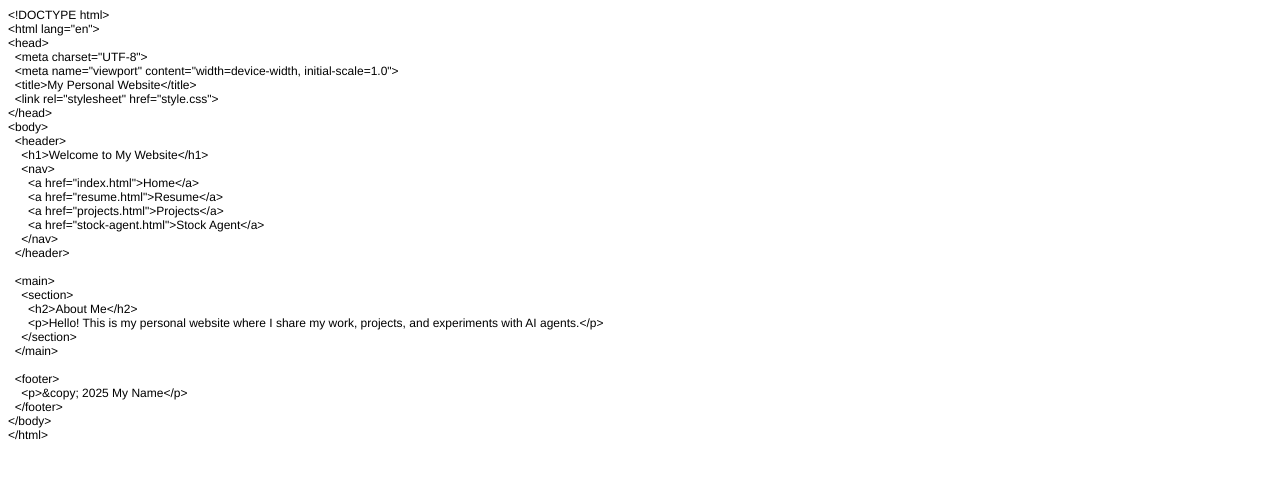
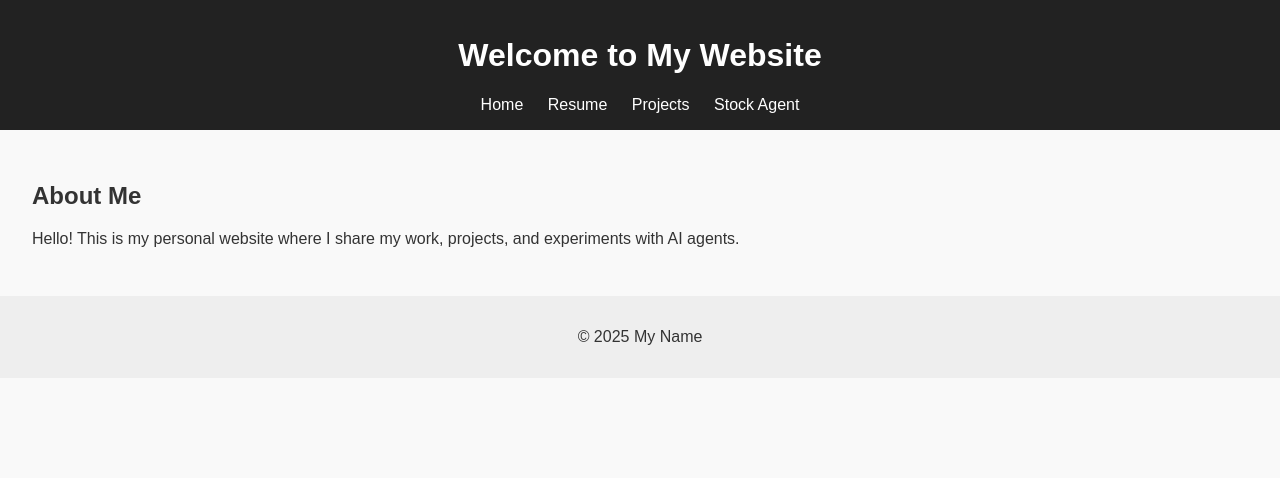
Before and after one commit to irisb54/personal-website, a plain HTML site: page index.html in a window 1280 px wide. Drawn offline with Linux system fonts and the light colour scheme.

Commit message:
Change index.html

```diff
--- a/index.html
+++ b/index.html
@@ -1,47 +1,31 @@
-<!DOCTYPE html PUBLIC "-//W3C//DTD HTML 4.01//EN" "http://www.w3.org/TR/html4/strict.dtd">
-<html>
+<!DOCTYPE html>
+<html lang="en">
 <head>
-  <meta http-equiv="Content-Type" content="text/html; charset=utf-8">
-  <meta http-equiv="Content-Style-Type" content="text/css">
-  <title></title>
-  <meta name="Generator" content="Cocoa HTML Writer">
-  <meta name="CocoaVersion" content="2487.6">
-  <style type="text/css">
-    p.p1 {margin: 0.0px 0.0px 0.0px 0.0px; font: 12.0px Helvetica}
-    p.p2 {margin: 0.0px 0.0px 0.0px 0.0px; font: 12.0px Helvetica; min-height: 14.0px}
-  </style>
+  <meta charset="UTF-8">
+  <meta name="viewport" content="width=device-width, initial-scale=1.0">
+  <title>My Personal Website</title>
+  <link rel="stylesheet" href="style.css">
 </head>
 <body>
-<p class="p1">&lt;!DOCTYPE html&gt;</p>
-<p class="p1">&lt;html lang="en"&gt;</p>
-<p class="p1">&lt;head&gt;</p>
-<p class="p1"><span class="Apple-converted-space">  </span>&lt;meta charset="UTF-8"&gt;</p>
-<p class="p1"><span class="Apple-converted-space">  </span>&lt;meta name="viewport" content="width=device-width, initial-scale=1.0"&gt;</p>
-<p class="p1"><span class="Apple-converted-space">  </span>&lt;title&gt;My Personal Website&lt;/title&gt;</p>
-<p class="p1"><span class="Apple-converted-space">  </span>&lt;link rel="stylesheet" href="style.css"&gt;</p>
-<p class="p1">&lt;/head&gt;</p>
-<p class="p1">&lt;body&gt;</p>
-<p class="p1"><span class="Apple-converted-space">  </span>&lt;header&gt;</p>
-<p class="p1"><span class="Apple-converted-space">    </span>&lt;h1&gt;Welcome to My Website&lt;/h1&gt;</p>
-<p class="p1"><span class="Apple-converted-space">    </span>&lt;nav&gt;</p>
-<p class="p1"><span class="Apple-converted-space">      </span>&lt;a href="index.html"&gt;Home&lt;/a&gt;</p>
-<p class="p1"><span class="Apple-converted-space">      </span>&lt;a href="resume.html"&gt;Resume&lt;/a&gt;</p>
-<p class="p1"><span class="Apple-converted-space">      </span>&lt;a href="projects.html"&gt;Projects&lt;/a&gt;</p>
-<p class="p1"><span class="Apple-converted-space">      </span>&lt;a href="stock-agent.html"&gt;Stock Agent&lt;/a&gt;</p>
-<p class="p1"><span class="Apple-converted-space">    </span>&lt;/nav&gt;</p>
-<p class="p1"><span class="Apple-converted-space">  </span>&lt;/header&gt;</p>
-<p class="p2"><br></p>
-<p class="p1"><span class="Apple-converted-space">  </span>&lt;main&gt;</p>
-<p class="p1"><span class="Apple-converted-space">    </span>&lt;section&gt;</p>
-<p class="p1"><span class="Apple-converted-space">      </span>&lt;h2&gt;About Me&lt;/h2&gt;</p>
-<p class="p1"><span class="Apple-converted-space">      </span>&lt;p&gt;Hello! This is my personal website where I share my work, projects, and experiments with AI agents.&lt;/p&gt;</p>
-<p class="p1"><span class="Apple-converted-space">    </span>&lt;/section&gt;</p>
-<p class="p1"><span class="Apple-converted-space">  </span>&lt;/main&gt;</p>
-<p class="p2"><br></p>
-<p class="p1"><span class="Apple-converted-space">  </span>&lt;footer&gt;</p>
-<p class="p1"><span class="Apple-converted-space">    </span>&lt;p&gt;&amp;copy; 2025 My Name&lt;/p&gt;</p>
-<p class="p1"><span class="Apple-converted-space">  </span>&lt;/footer&gt;</p>
-<p class="p1">&lt;/body&gt;</p>
-<p class="p1">&lt;/html&gt;</p>
+  <header>
+    <h1>Welcome to My Website</h1>
+    <nav>
+      <a href="index.html">Home</a>
+      <a href="resume.html">Resume</a>
+      <a href="projects.html">Projects</a>
+      <a href="stock-agent.html">Stock Agent</a>
+    </nav>
+  </header>
+
+  <main>
+    <section>
+      <h2>About Me</h2>
+      <p>Hello! This is my personal website where I share my work, projects, and experiments with AI agents.</p>
+    </section>
+  </main>
+
+  <footer>
+    <p>&copy; 2025 My Name</p>
+  </footer>
 </body>
 </html>
```
Also changed, not shown: stock-agent.html (deleted, +0 -52 lines).
